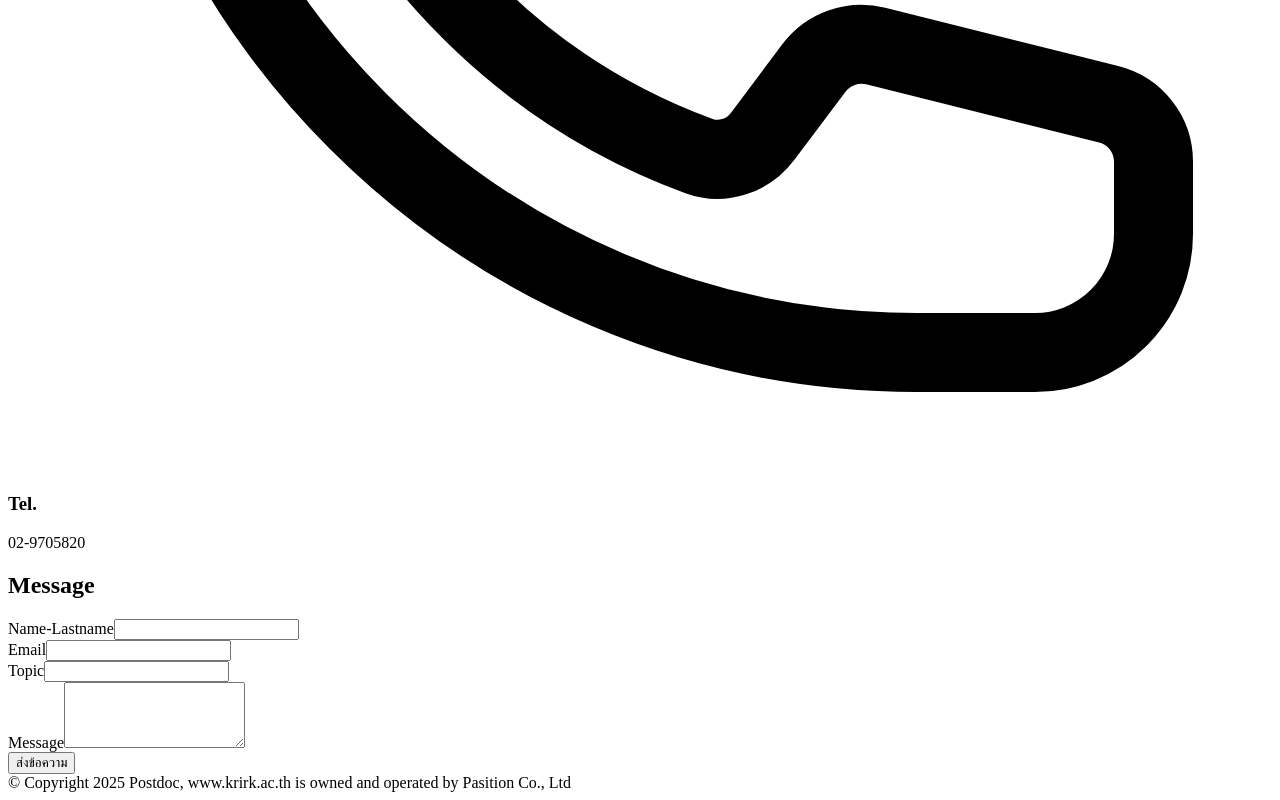
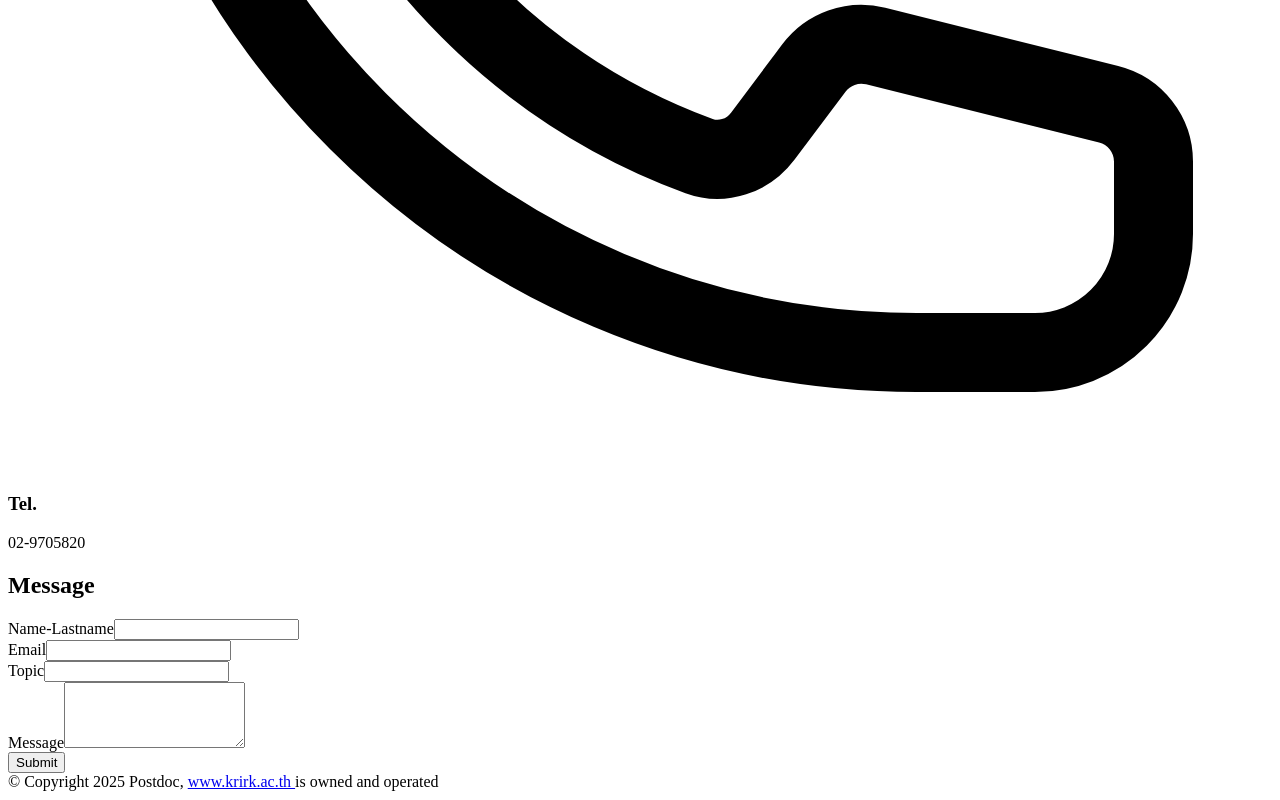
Before and after one commit to rattana-175/krirk-postdoc, a Next.js app: page /contact in a window 1280 px wide. Shown: the part 3758-4558 px from the top of the page. Built offline with nearby package versions, Linux system fonts and the light colour scheme; no server answers.

Commit message:
Initial commit

```diff
--- a/src/app/(main)/contact/ContactContent.tsx
+++ b/src/app/(main)/contact/ContactContent.tsx
@@ -218,7 +218,7 @@ export default function ContactContent() {
                 disabled={isLoading}
                 className="w-full px-4 py-3 bg-emerald-500 text-white rounded-lg hover:bg-emerald-600 transition-colors disabled:opacity-50"
               >
-                {isLoading ? "กำลังส่ง..." : "ส่งข้อความ"}
+                {isLoading ? "Send..." : "Submit"}
               </button>
             </form>
           </div>
--- a/src/app/(main)/find-postdoc/FindPostdocContent.tsx
+++ b/src/app/(main)/find-postdoc/FindPostdocContent.tsx
@@ -146,10 +146,10 @@ export default function FindPostdocContent() {
       {/* ส่วนหัว */}
       <div className="text-center mb-12">
         <h1 className="text-4xl font-bold text-gray-900 mb-4">
-            ค้นหานักวิจัย
+            Find Researchers
         </h1>
         <p className="text-lg text-gray-600">
-            ค้นหานักวิจัย Post-Doctor มหาวิทยาลัยเกริก
+            Search for Post-Doctoral Researchers at Krirk University
         </p>
       </div>
 
--- a/src/components/frontend/shared/Footer.tsx
+++ b/src/components/frontend/shared/Footer.tsx
@@ -7,7 +7,7 @@ const Footer = () => {
 
         {/* Copyright */}
         <div className="mt-8 pt-8 border-t text-sm text-center text-gray-600">
-          © Copyright {new Date().getFullYear()} Postdoc, www.krirk.ac.th is owned and operated by Pasition Co., Ltd
+          © Copyright {new Date().getFullYear()} Postdoc, <a href='https://www.krirk.ac.th'> www.krirk.ac.th </a>is owned and operated
         </div>
       </div>
     </footer>
```
